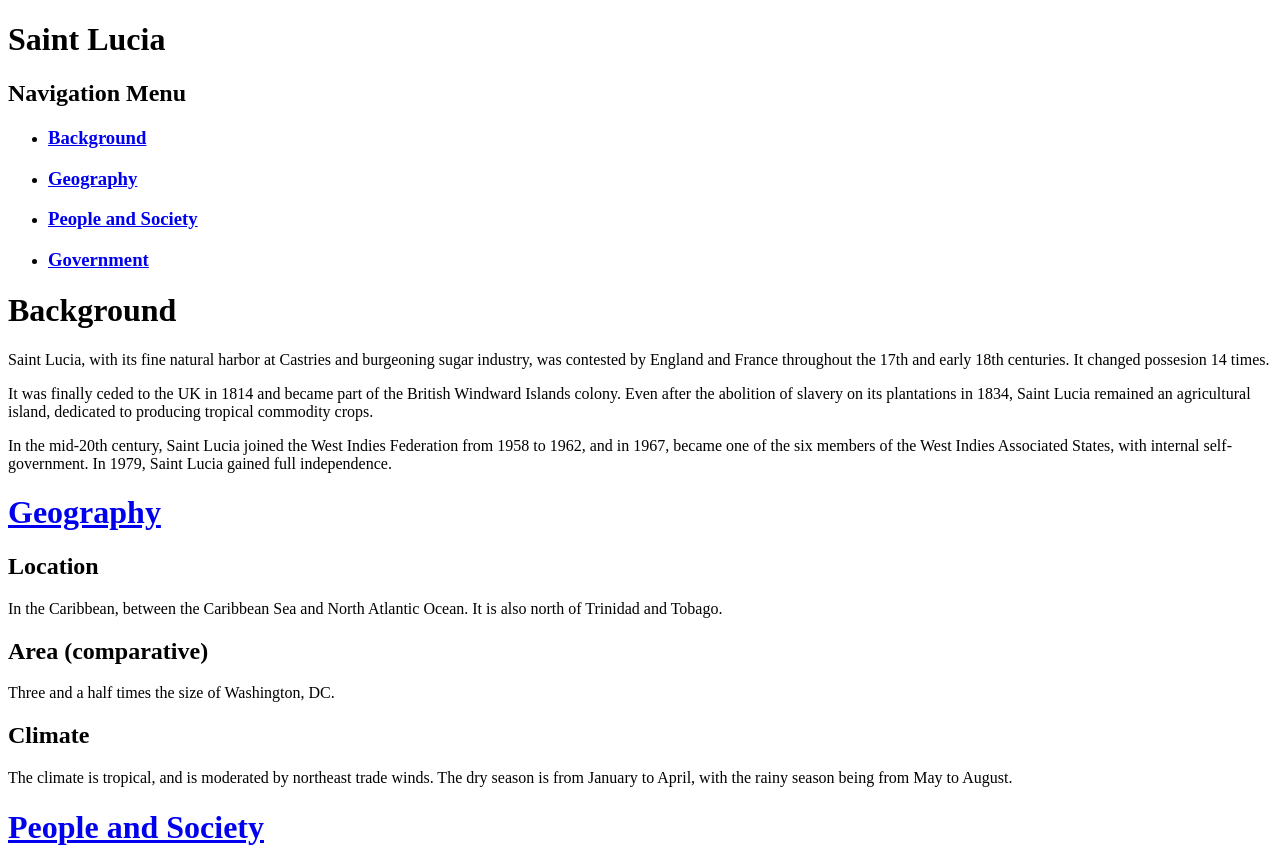
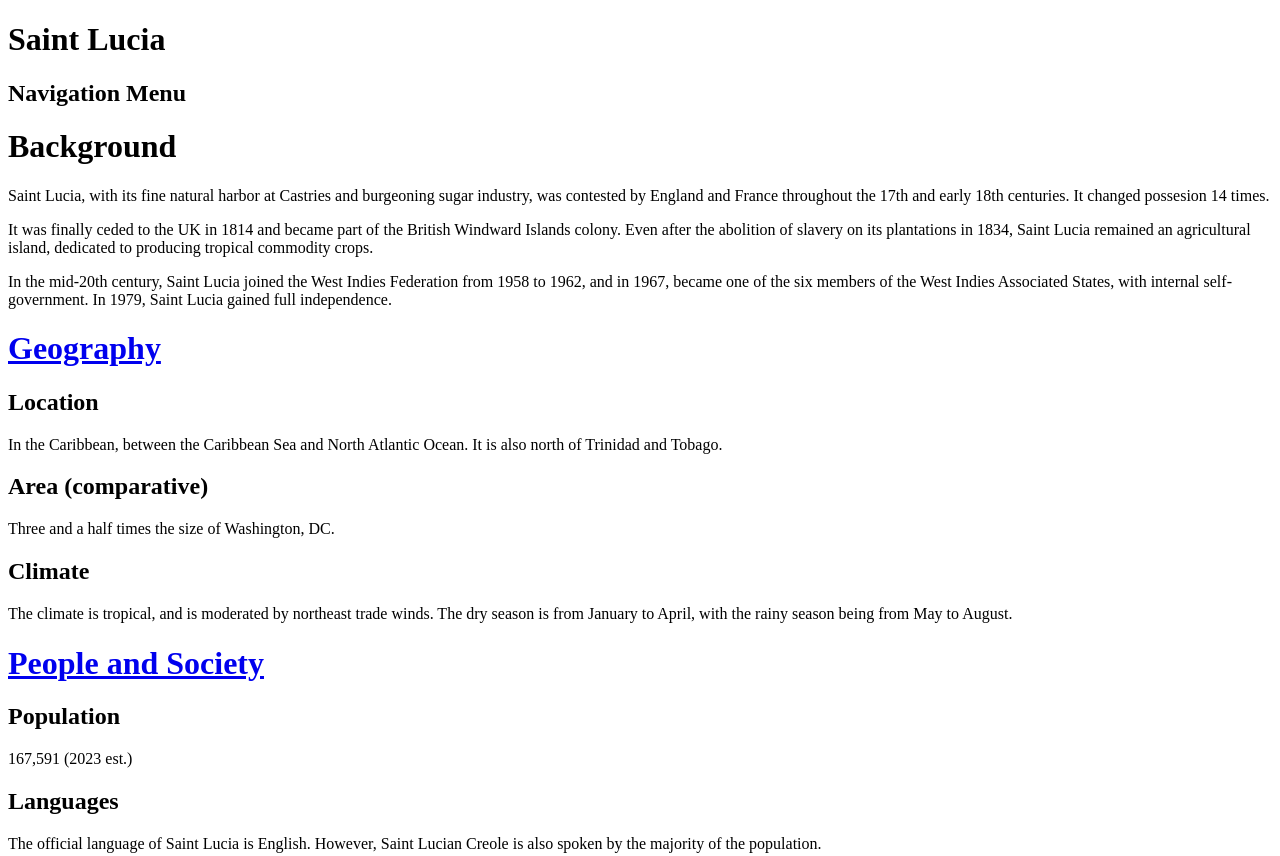
Before and after one commit to nikkixbires/nikkixbires.github.io, a plain HTML site: page saintlucia.html in a window 1280 px wide. Shown: the top 856 px of the page. Drawn offline with Linux system fonts and the light colour scheme.

Commit message:
Update saintlucia.html

```diff
--- a/saintlucia.html
+++ b/saintlucia.html
@@ -10,24 +10,6 @@
 
         <h2>Navigation Menu</h2>
 
-        <nav>
-            <ul>
-                <li>
-                    <h3><a href="background">Background</a></h3>
-                </li>
-                <li>
-                <h3><a href="geography">Geography</a></h3>
-                </li>
-                <li>
-                    <h3><a href="peopleandsociety">People and Society</a></h3>
-                </li>
-                <li>
-                    <h3><a href="government">Government</a></h3>
-                </li>
-            </ul>
-        </nav>
-
-        <id><a name="background"></a></id>
         <h1>Background</h1>
 
         <p>Saint Lucia, with its fine natural harbor at Castries and burgeoning sugar industry, was contested by England and France throughout the 17th and early 18th centuries. It changed possesion 14 times.</p>
@@ -36,7 +18,7 @@
 
         <p>In the mid-20th century, Saint Lucia joined the West Indies Federation from 1958 to 1962, and in 1967, became one of the six members of the West Indies Associated States, with internal self-government. In 1979, Saint Lucia gained full independence.</p>
 
-        <id><a name="geography"></a></id>
+
         <h1><a href="https://www.cia.gov/the-world-factbook/countries/saint-lucia/#geography">Geography</a></h1>
 
         <h2>Location</h2>
@@ -51,8 +33,6 @@
 
         <p>The climate is tropical, and is moderated by northeast trade winds. The dry season is from January to April, with the rainy season being from May to August.</p>
 
-
-       <id><a name="peopleandsociety"></a></body></html></id>
         <h1><a href="https://www.stlucia.org/en/plan-your-trip/weather/">People and Society</a></h1>
 
         <h2>Population</h2>
@@ -105,7 +85,6 @@
 
         </table>
 
-        <id><a name="government"></a></id>
         <h1><a href="https://www.govt.lc/">Government</a></h1>
 
         <h2>Government Type</h2>
```
